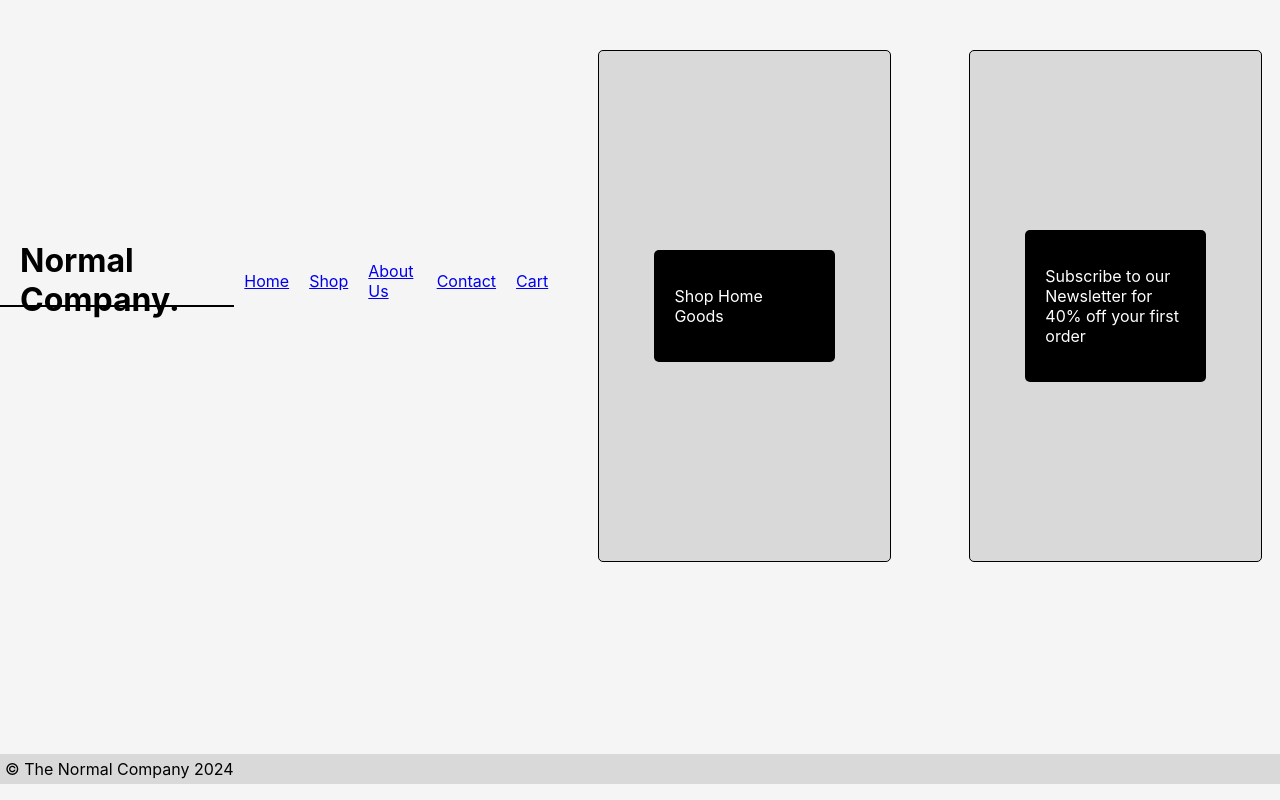
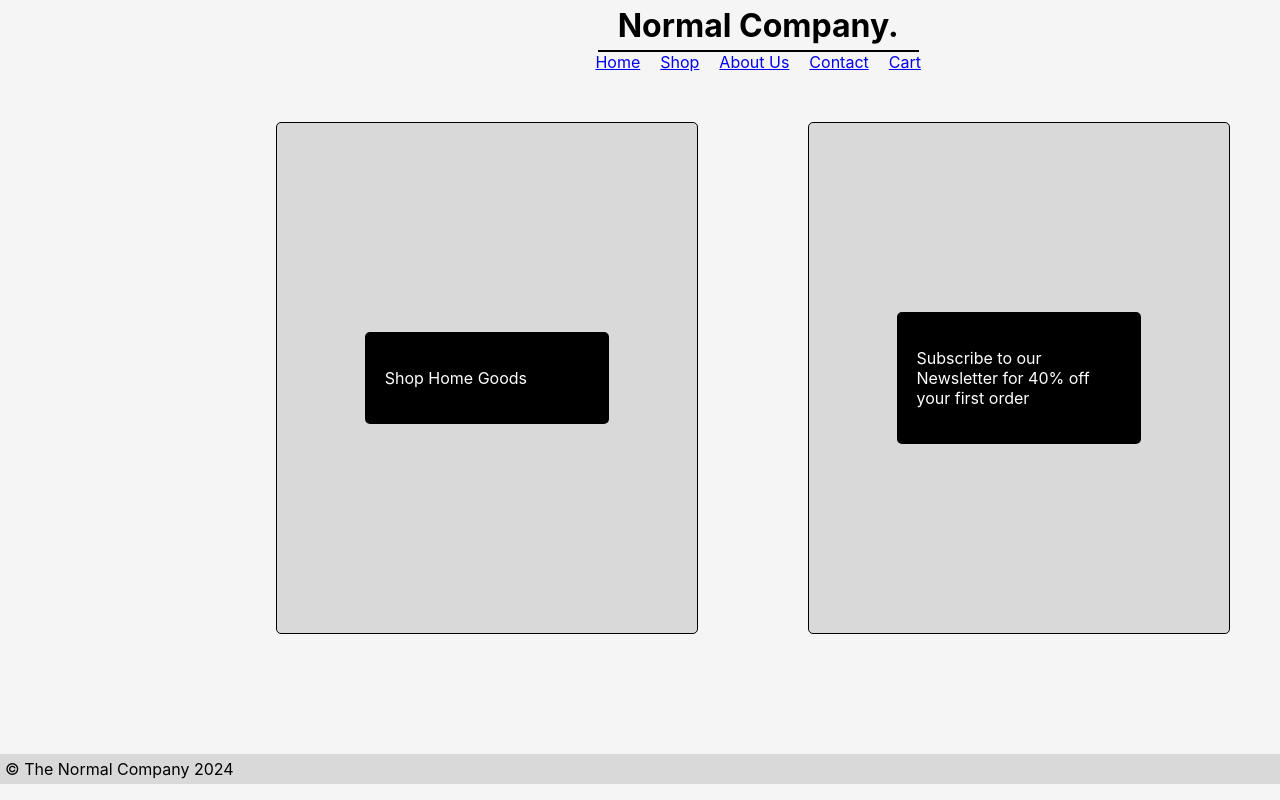
Before and after one commit to Adam-S988/final-sprint-asbs, a React (Create React App) app: page / in a window 1280 px wide. Built offline with nearby package versions, Linux system fonts and the light colour scheme.

Commit message:
Small Push

```diff
--- a/src/App.js
+++ b/src/App.js
@@ -1,30 +1,33 @@
+import React from "react";
+import { BrowserRouter as Router, Routes, Route, Link } from "react-router-dom";
 import ProductList from "./Components/ProductList";
 import ShoppingCart from "./Components/ShoppingCart";
 import Header from "./Components/Header";
 import Main from "./Components/Main";
 import Footer from "./Components/Footer";
-import { BrowserRouter as Router, Routes, Route, Link } from "react-router-dom";
 
 function App() {
   return (
-    <>
-      <Router>
-        <div className="container">
-          <Header />
+    <Router>
+      <div className="container">
+        <Header title="Normal Company!" />
+        <nav>
           <Link to="/">Home</Link>
           <Link to="/productlist">Shop</Link>
           <Link to="/productlist">About Us</Link>
           <Link to="/productlist">Contact</Link>
           <Link to="/shoppingcart">Cart</Link>
+        </nav>
+        <main>
           <Routes>
             <Route path="/" element={<Main />} />
             <Route path="/productlist" element={<ProductList />} />
             <Route path="/shoppingcart" element={<ShoppingCart />} />
           </Routes>
-        </div>
-        <Footer />
-      </Router>
-    </>
+        </main>
+      </div>
+      <Footer />
+    </Router>
   );
 }
 
--- a/src/index.css
+++ b/src/index.css
@@ -23,6 +23,11 @@ code {
   border-bottom: 2px solid black;
 }
 
+.Header .navLinks {
+  display: flex;
+  gap: 10px;
+}
+
 .Title {
   display: flex;
   float: left;
@@ -33,6 +38,7 @@ code {
 
 .container {
   display: flex;
+  flex-direction: column;
   float: right;
   align-items: center;
   width: fit-content;
@@ -45,8 +51,8 @@ code {
 
 .MainContainer {
   display: grid;
-  grid-template-columns: repeat(2, 1fr); /* Creates two equal columns */
-  gap: 20px; /* Add space between the MainBox elements */
+  grid-template-columns: repeat(2, 1fr);
+  gap: 20px;
 }
 
 .MainBox {
@@ -81,3 +87,13 @@ code {
   width: 100%;
   padding: 5px;
 }
+
+html,
+body {
+  height: 100%;
+  margin: 0;
+}
+
+.Main {
+  flex: 1;
+}
```
Also changed, not shown: src/Components/Header.jsx (+0 -13 lines).
